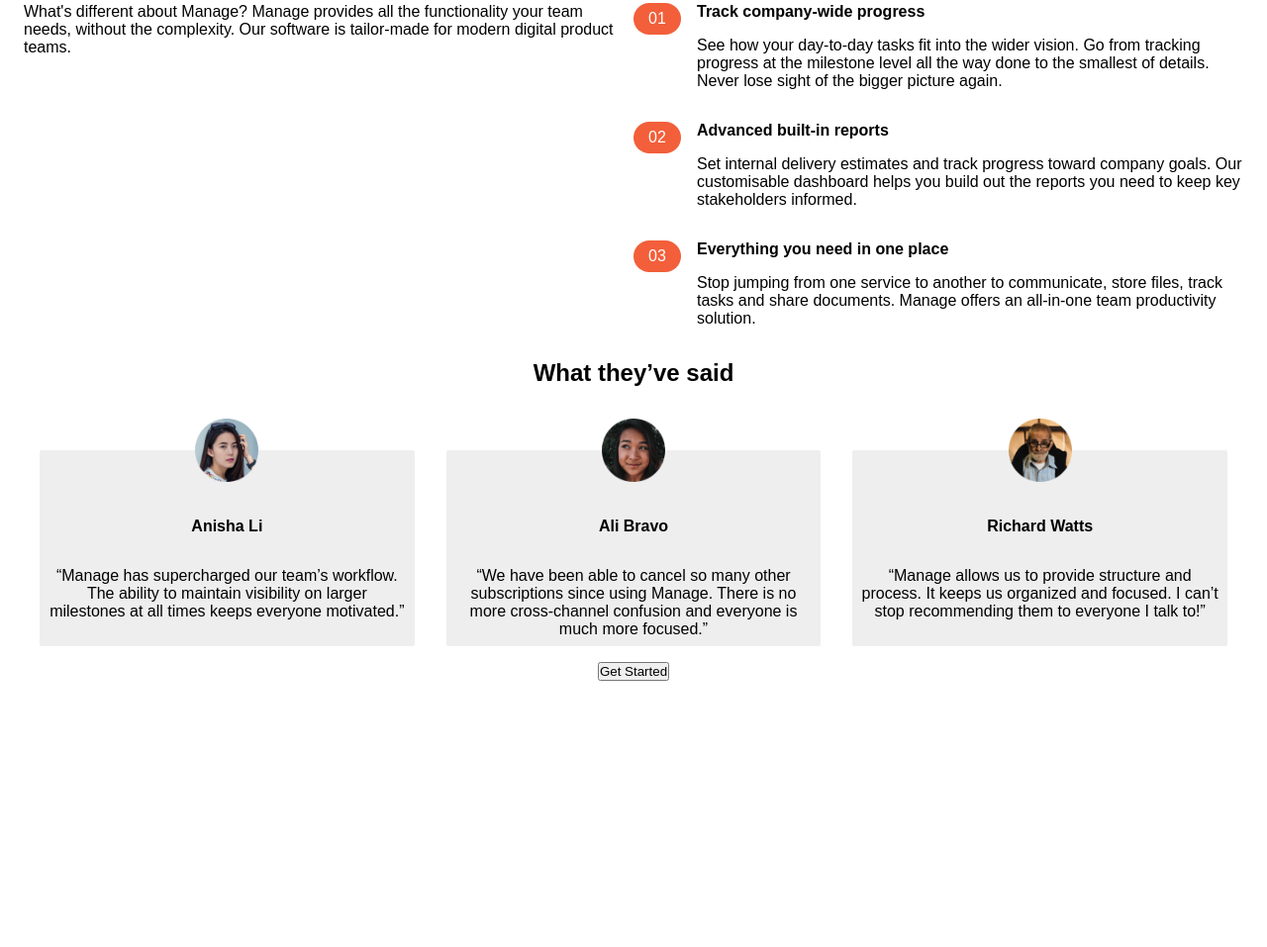
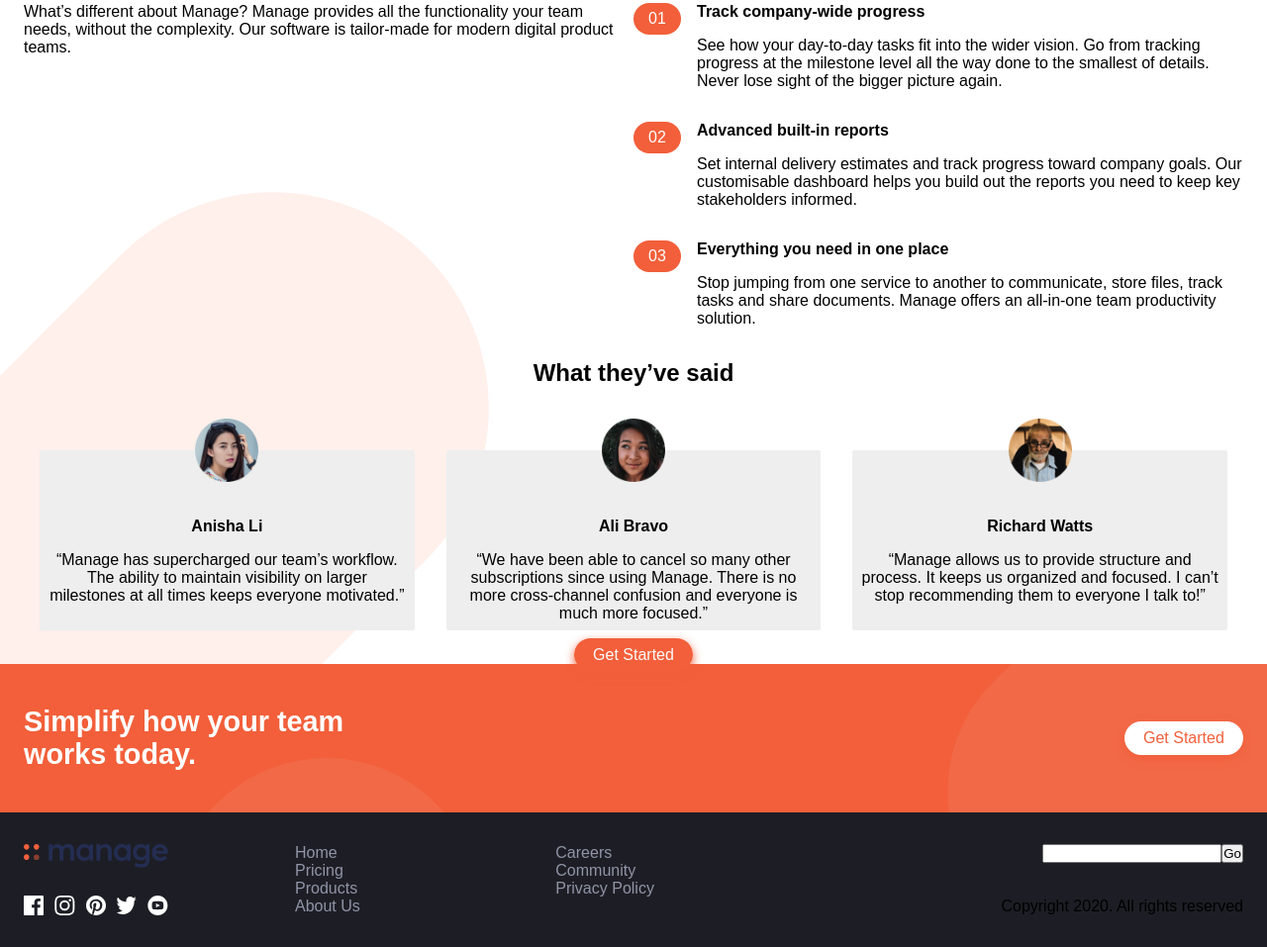
Before and after one commit to jchambi/Challenges, a plain HTML site: page manage-landing-page-master/index.html in a window 1280 px wide. Shown: the part 606-1563 px from the top of the page at 99% size. Before the commit the page ends 1294 px from the top, so only its background shows below. Drawn offline with Linux system fonts and the light colour scheme; a web font is replaced by a local one.

Commit message:
Challenge 3 terminado

```diff
--- a/manage-landing-page-master/css/estilos.css
+++ b/manage-landing-page-master/css/estilos.css
@@ -1,22 +1,36 @@
-@import url('https://fonts.googleapis.com/css2?family=Be+Vietnam:wght@400;500;700&display=swap');
-
+@import url("https://fonts.googleapis.com/css2?family=Be+Vietnam:wght@400;500;700&display=swap");
 :root {
 	--ancho-maximo: 1440px;
 	--color-blue-dark: hsl(228, 39%, 23%);
 	--color-naranja: hsl(12, 88%, 59%);
 	--color-plomo-claro: hsl(0, 0%, 98%);
-    --color-rosado-claro: hsl(13, 100%, 96%)
+	--color-rosado-claro: hsl(13, 100%, 96%);
+	--color-blure-very-dark: hsl(233, 12%, 13%);
+	--color-blue-gray: hsl(227, 12%, 61%);
 }
 
-*{
-margin:0;
-box-sizing:border-box;
-padding:0;
+* {
+	margin: 0;
+	box-sizing: border-box;
+	padding: 0;
+}
+.bandita {
+	height: 700px;
+	width: 700px;
+	position: absolute;
+	z-index: -10;
+	top: 50rem;
+	background-image: url("./../images/bg-tablet-pattern.svg");
+	background-repeat: no-repeat;
+	background-position: -20rem 0;
+}
+body {
+	font-family: "Be Vietnam", sans-serif;
+	background-image: url("./../images/bg-tablet-pattern.svg");
+	background-repeat: no-repeat;
+	background-position: calc(100% + 5rem) -15rem;
 }
 
-body {
-    font-family: 'Be Vietnam', sans-serif;
-}
 .header {
 	max-width: var(--ancho-maximo);
 	margin: 0 auto;
@@ -25,7 +39,6 @@ body {
 	align-items: center;
 	height: 80px;
 }
-
 .header__list {
 	display: flex;
 	list-style: none;
@@ -37,23 +50,20 @@ body {
 	color: var(--color-blue-dark);
 	font-weight: 700;
 }
-
 .main {
 	max-width: var(--ancho-maximo);
 	margin: 0 auto;
 }
-
 .fila {
 	display: flex;
 	flex-wrap: wrap;
 }
-
 .columna {
 	flex: 50%;
 	max-width: 50%;
 }
 
-.main__banner img{
+.main__banner img {
 	max-width: 100%;
 }
 
@@ -61,23 +71,21 @@ body {
 	position: relative;
 	margin-bottom: 2rem;
 }
-
 .media__number {
 	position: absolute;
 	background-color: var(--color-naranja);
 	color: white;
 	height: 2rem;
 	width: 3rem;
+
 	display: flex;
 	justify-content: center;
 	align-items: center;
 	border-radius: 1rem;
 }
-
 .media__title {
 	padding-left: 4rem;
 }
-
 .media__text {
 	margin-top: 1rem;
 	padding-left: 4rem;
@@ -87,16 +95,14 @@ body {
 	text-align: center;
 	margin-bottom: 3rem;
 }
-
 .comments__container {
 	display: flex;
 }
-
 .comment {
 	flex: 1;
+	/* background-color: red; */
 	padding: 1rem;
 }
-
 .comment__box {
 	background-color: #eee;
 	height: 100%;
@@ -110,56 +116,161 @@ body {
 	height: 4rem;
 	transform: translate(0, -50%);
 }
-
 .comment__name {
-    margin-bottom: 2rem;
+	margin-bottom: 1rem;
+}
+.comments__button {
+	text-align: center;
+}
+.header__menu {
+	display: none;
+}
+.footer__title {
+	background-color: var(--color-naranja);
+	height: 9.4rem;
+	background-image: url("./../images/bg-simplify-section-desktop.svg");
+}
+.wrapper {
+	max-width: var(--ancho-maximo);
+	margin: 0 auto;
+}
+.wrapper.title {
+	display: flex;
+	justify-content: space-between;
+	align-items: center;
+	height: 100%;
+}
+.footer__title h3 {
+	color: white;
+	font-size: 1.8rem;
+	max-width: 350px;
 }
 
-.header__menu{
-    display: none;
+.footer__info {
+	background-color: var(--color-blure-very-dark);
+}
+.wrapper.info {
+	display: flex;
+	padding: 2rem 0;
+}
+.footer__list {
+	flex: 1;
+	list-style: none;
+	columns: 2;
+	padding-left: 8rem;
+}
+.footer__link {
+	text-decoration: none;
+	color: var(--color-blue-gray);
+}
+.footer__form {
+	display: flex;
+	flex-wrap: wrap;
+	align-content: space-between;
+	justify-content: flex-end;
 }
 
-.comments__button{
-    text-align: center;
+.footer__form span {
+	width: 100%;
+	text-align: right;
+}
+.footer__logo {
+	display: flex;
+	flex-direction: column;
+	justify-content: space-between;
+}
+.footer__social {
+	display: flex;
+	justify-content: space-between;
+}
+.btn {
+	color: var(--color-plomo-claro);
+	padding: 0.5rem 1.2rem;
+	background-color: var(--color-naranja);
+	text-decoration: none;
+	border-radius: 1.5rem;
+	box-shadow: var(--color-naranja) 0px 4px 10px;
+}
+.footer__title .btn {
+	background-color: white;
+	color: var(--color-naranja);
 }
 
-@media screen and (max-width: 1440px){
-    body {
+@media screen and (max-width: 1440px) {
+	.header,
+	.main,
+	.comments,
+	.wrapper.title {
 		padding: 0 1.5rem;
 	}
+	.wrapper.info {
+		padding-left: 1.5rem;
+		padding-right: 1.5rem;
 	}
-
-@media screen and (max-width: 768px){
-    .columna{
+}
+@media screen and (max-width: 768px) {
+	.columna {
 		flex: 100%;
 		max-width: 100%;
 	}
-    .columna:nth-child(1){
+	.columna:nth-child(1) {
 		order: 2;
 	}
-    .columna:nth-child(2){
+	.columna:nth-child(2) {
 		order: 1;
 	}
-    .columna:nth-child(3){
+	.columna:nth-child(3) {
 		order: 3;
 	}
-    .columna:nth-child(4){
+	.columna:nth-child(4) {
 		order: 4;
 	}
-    .media__title{
+	.media__title {
 		background-color: var(--color-rosado-claro);
 		height: 2rem;
 	}
-    .media__text{
+	.media__text {
 		padding-left: 0;
 	}
-    .header__nav{
+	.header__nav {
 		display: none;
 	}
-    .header__button{
+	.header__button {
 		display: none;
 	}
-    .header__menu{
+	.header__menu {
 		display: block;
+		cursor: pointer;
+	}
+	.header * {
+		transition: 0.3s all ease-in;
+	}
+
+	.header.open {
+		flex-wrap: wrap;
+		height: fit-content;
+		padding-top: 2rem;
+	}
+	.header.open .header__logo {
+		order: 1;
+	}
+	.header.open .header__menu {
+		order: 2;
+	}
+	.header.open .header__nav {
+		display: flex;
+		order: 3;
+		width: 100%;
+	}
+	.header.open .header__list {
+		width: 100%;
+		background-color: #fff;
+		margin-top: 1rem;
+		display: flex;
+		flex-direction: column;
+		align-items: center;
+		padding: 1.5rem 0;
+		border-radius: 5px;
+		box-shadow: #bbb 0px 0px 10px;
 	}
 }
--- a/manage-landing-page-master/index.html
+++ b/manage-landing-page-master/index.html
@@ -1,51 +1,45 @@
 <!DOCTYPE html>
-<html lang="es">
+<html lang="en">
+
 <head>
   <meta charset="UTF-8">
   <meta name="viewport" content="width=device-width, initial-scale=1.0">
+  <!-- displays site properly based on user's device -->
   <link rel="icon" type="image/png" sizes="32x32" href="./images/favicon-32x32.png">
+  <title>Frontend Mentor | Manage landing page</title>
   <link rel="stylesheet" href="./css/estilos.css">
-  <title>Frontend Mentor | Manage landing page</title>
 
 </head>
+
 <body>
-  <header class="header">
+  <div class="bandita"></div>
+  <header class="header" id="header">
     <figure class="header__logo">
       <img src="./images/logo.svg" alt="">
     </figure>
     <nav class="header__nav">
       <ul class="header__list">
-        <li class="header__item">
-          <a href="" class="header__link">Pricing</a>
-        </li>
-        <li class="header__item">
-          <a href="" class="header__link">Product</a>
-        </li>
-        <li class="header__item">
-          <a href="" class="header__link">About As</a>
-        </li>
-        <li class="header__item">
-          <a href="" class="header__link">Careers</a>
-        </li>
-        <li class="header__item">
-          <a href="" class="header__link">Community</a>
-        </li>
+        <li class="header__item"><a href="#" class="header__link">Pricing</a></li>
+        <li class="header__item"><a href="#" class="header__link">Product</a></li>
+        <li class="header__item"><a href="#" class="header__link">About Us</a></li>
+        <li class="header__item"><a href="#" class="header__link">Careers</a></li>
+        <li class="header__item"><a href="#" class="header__link">Community</a></li>
       </ul>
     </nav>
     <div class="header__button">
-      <button class="btn">Get Started</button>
+      <a class="btn" href="#">Get Started</a>
     </div>
     <figure class="header__menu">
-      <img src="./images/icon-hamburger.svg" alt="">
+      <img src="./images/icon-hamburger.svg" id="menu" alt="">
     </figure>
   </header>
-
   <main class="main">
     <div class="fila">
       <div class="columna">
         Bring everyone together to build better products.
 
-        Manage makes it simple for software teams to plan day-to-day tasks keeping the larger team goals in view.
+        Manage makes it simple for software teams to plan day-to-day
+        tasks while keeping the larger team goals in view.
 
         Get Started
       </div>
@@ -55,8 +49,11 @@
         </figure>
       </div>
       <div class="columna">
-        What's different about Manage?
-        Manage provides all the functionality your team needs, without the complexity. Our software is tailor-made for modern digital product teams.
+        What’s different about Manage?
+
+        Manage provides all the functionality your team needs, without
+        the complexity. Our software is tailor-made for modern digital
+        product teams.
       </div>
       <div class="columna">
         <div class="media">
@@ -89,13 +86,12 @@
       </div>
     </div>
   </main>
-
   <section class="comments">
     <h2 class="comments__title">
       What they’ve said
     </h2>
     <div class="comments__container">
-      <!-- Comentario componente -->
+      <!-- COMENTARIO COMPONENTE -->
       <div class="comment">
         <div class="comment__box">
           <figure class="comment__img">
@@ -110,8 +106,8 @@
           </p>
         </div>
       </div>
-      <!-- comentario componente fin -->
-      <!-- Comentario componente -->
+      <!-- COMENTARIO COMPONENTE FIN -->
+      <!-- COMENTARIO COMPONENTE -->
       <div class="comment">
         <div class="comment__box">
           <figure class="comment__img">
@@ -127,8 +123,8 @@
           </p>
         </div>
       </div>
-      <!-- comentario componente fin -->
-      <!-- Comentario componente -->
+      <!-- COMENTARIO COMPONENTE FIN -->
+      <!-- COMENTARIO COMPONENTE -->
       <div class="comment">
         <div class="comment__box">
           <figure class="comment__img">
@@ -143,11 +139,80 @@
           </p>
         </div>
       </div>
-      <!-- comentario componente fin -->
+      <!-- COMENTARIO COMPONENTE FIN -->
     </div>
     <div class="comments__button">
-      <button class="btn">Get Started</button>
+      <a class="btn" href="#">Get Started</a>
     </div>
   </section>
+  <footer class="footer">
+    <section class="footer__title">
+      <div class="wrapper title">
+        <h3>Simplify how your team works today.</h3>
+        <a href="#" class="btn">Get Started</a>
+      </div>
+    </section>
+    <section class="footer__info">
+      <div class="wrapper info">
+        <div class="footer__logo">
+          <figure class="footer__img">
+            <img src="./images/logo.svg" alt="">
+          </figure>
+          <div class="footer__social">
+            <img src="./images/icon-facebook.svg" alt="">
+            <img src="./images/icon-instagram.svg" alt="">
+            <img src="./images/icon-pinterest.svg" alt="">
+            <img src="./images/icon-twitter.svg" alt="">
+            <img src="./images/icon-youtube.svg" alt="">
+          </div>
+        </div>
+        <ul class="footer__list">
+          <li class="footer__item">
+            <a href="" class="footer__link">
+              Home
+            </a>
+          </li>
+          <li class="footer__item">
+            <a href="" class="footer__link">
+              Pricing
+            </a>
+          </li>
+          <li class="footer__item">
+            <a href="" class="footer__link">
+              Products
+            </a>
+          </li>
+          <li class="footer__item">
+            <a href="" class="footer__link">
+              About Us
+            </a>
+          </li>
+          <li class="footer__item">
+            <a href="" class="footer__link">
+              Careers
+            </a>
+          </li>
+          <li class="footer__item">
+            <a href="" class="footer__link">
+              Community
+            </a>
+          </li>
+          <li class="footer__item">
+            <a href="" class="footer__link">
+              Privacy Policy
+            </a>
+          </li>
+        </ul>
+        <form class="footer__form">
+          <input type="email">
+          <button type="submit">Go</button>
+          <span>Copyright 2020. All rights reserved</span>
+        </form>
+      </div>
+    </section>
+  </footer>
+
+  <script src="./js/index.js"></script>
 </body>
+
 </html>
```
Lines whose indentation alone changed are shown as unchanged.
